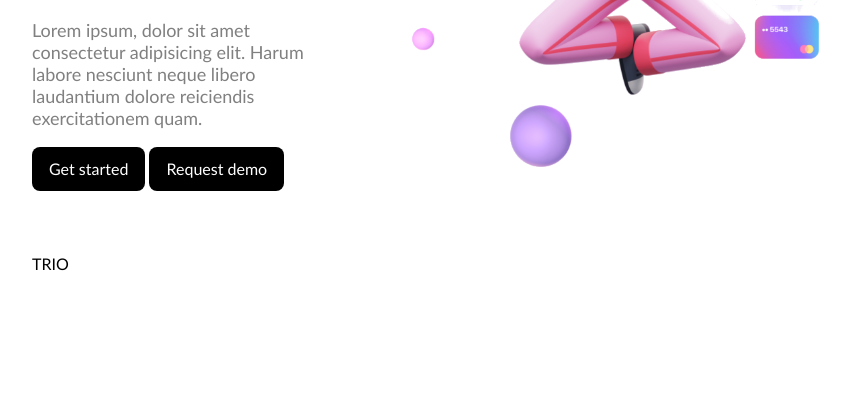
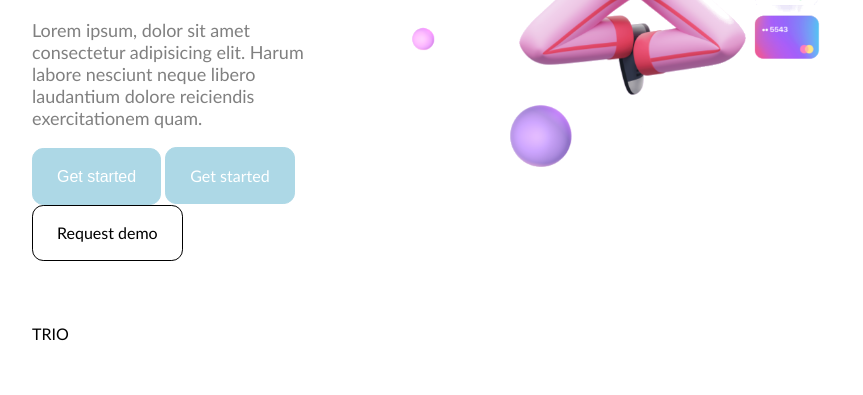
Before and after one commit to front-end-by-rimantas/51-grupe-easy-money, a website: page index.html in a window 1280 px wide. Shown: the part 405-800 px from the top of the page, without its empty margins (208-1071 px from the left). Drawn offline with Linux system fonts and the light colour scheme.

Commit message:
More buttons

```diff
--- a/css/button.css
+++ b/css/button.css
@@ -7,10 +7,44 @@
     line-height: 2em;
     text-decoration: none;
     border-radius: 0.5em;
-    border: 0.1em solid transparent;
+    border: 0.1em solid black;
+    user-select: none;
 }
 .btn:hover {
     background-color: white;
     color: black;
     border-color: currentColor;
 }
+
+.btn.btn-big {
+    padding: 0.7em 1.5em;
+    border-radius: 0.7em;
+}
+
+.btn.btn-blue {
+    background-color: blue;
+    color: white;
+    border-color: blue;
+}
+.btn.btn-blue:hover {
+    background-color: white;
+    color: blue;
+}
+.btn.btn-blue.btn-disabled,
+.btn.btn-blue[disabled] {
+    background-color: lightblue;
+    color: white;
+    border-color: lightblue;
+    cursor: default;
+    pointer-events: none;
+}
+
+.btn.btn-white {
+    background-color: white;
+    color: black;
+    border-color: black;
+}
+.btn.btn-white:hover {
+    background-color: black;
+    color: white;
+}
--- a/index.html
+++ b/index.html
@@ -46,8 +46,9 @@
                 <h1 class="main-title">Easy <span>money</span> capital invest<span>.</span></h1>
                 <p class="description">Lorem ipsum, dolor sit amet consectetur adipisicing elit. Harum labore nesciunt neque libero laudantium dolore reiciendis exercitationem quam.</p>
                 <div class="btn-list">
-                    <a class="btn" href="#">Get started</a>
-                    <a class="btn" href="#">Request demo</a>
+                    <button class="btn btn-big btn-blue" disabled>Get started</button>
+                    <a class="btn btn-big btn-blue btn-disabled" href="https://www.example.com">Get started</a>
+                    <a class="btn btn-big btn-white" href="#">Request demo</a>
                 </div>
             </div>
             <img class="hero-img" src="./img/person.webp" alt="Person">
```
